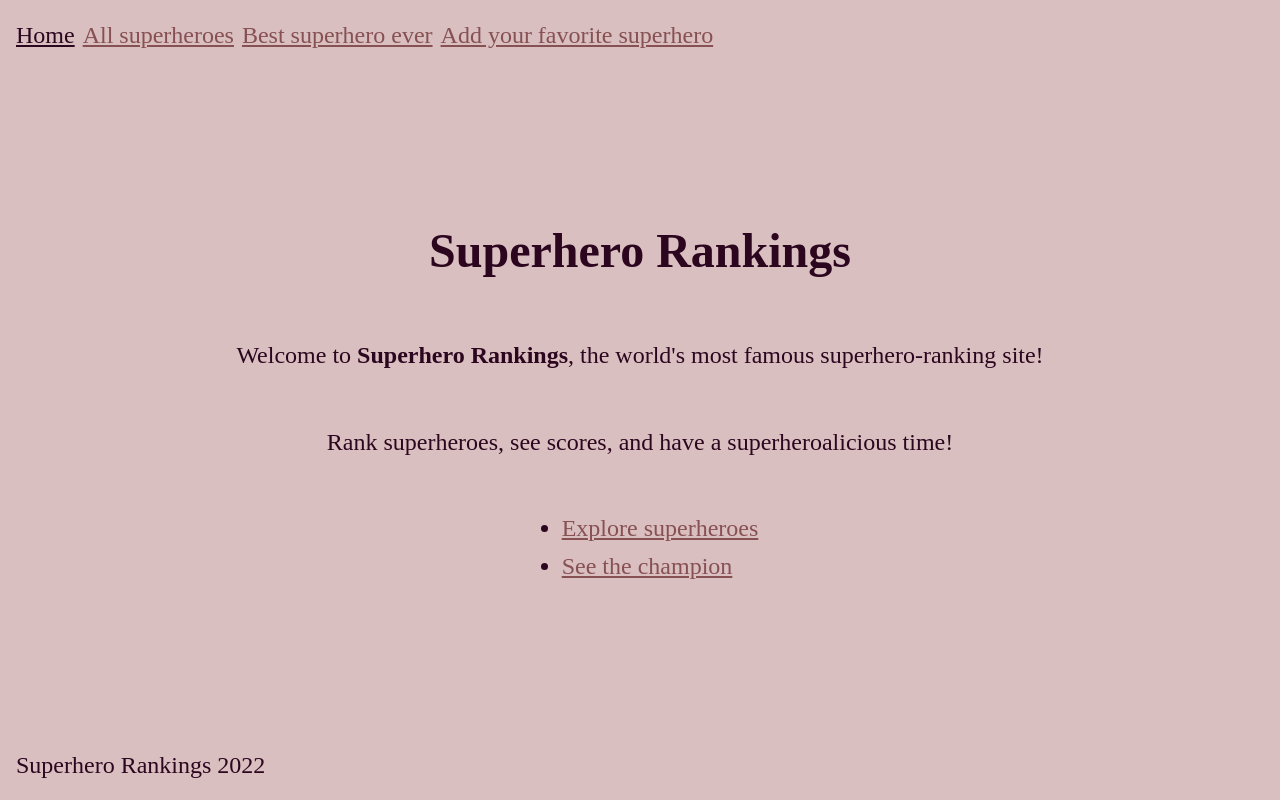
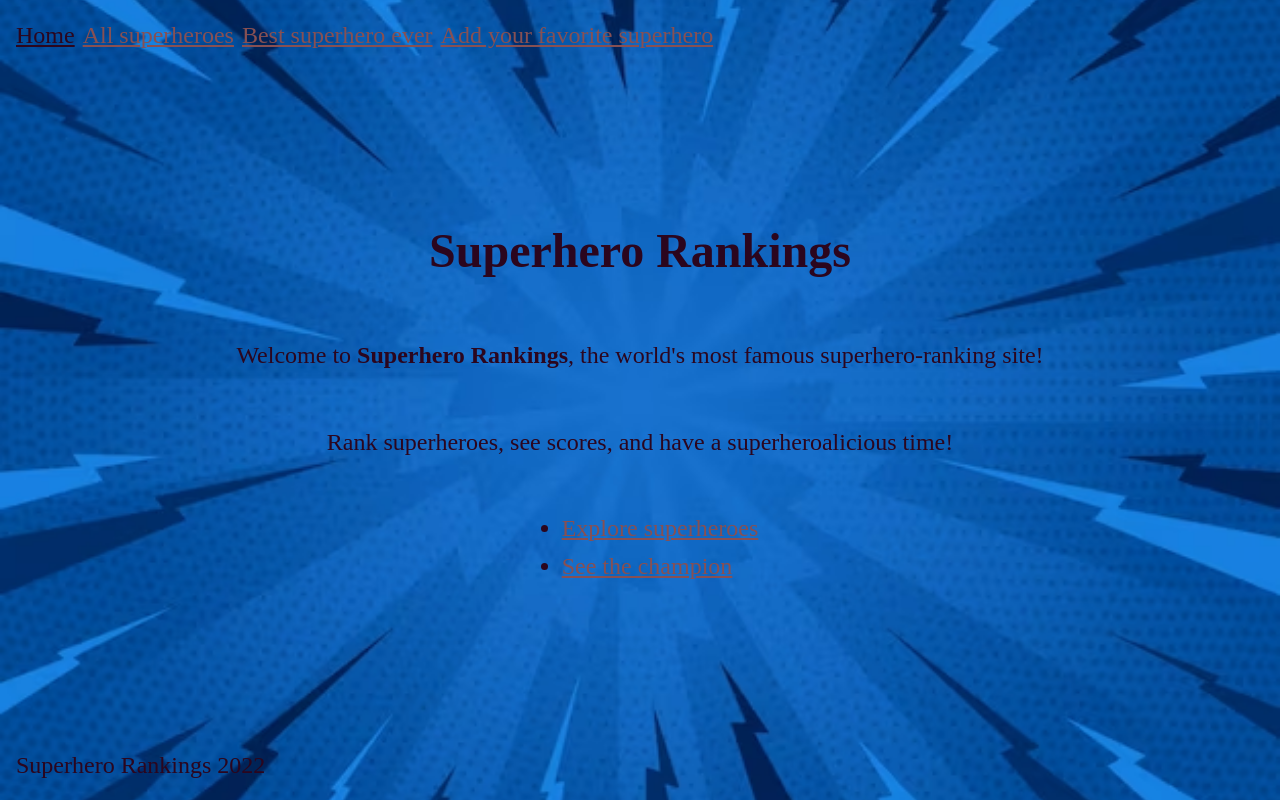
Before and after one commit to rickys93/superhero-app, a React (Vite) app in the folder client/: page / in a window 1280 px wide. Built offline with nearby package versions, Linux system fonts and the light colour scheme.

Commit message:
Add CSS image background.

```diff
--- a/client/src/assets/app.css
+++ b/client/src/assets/app.css
@@ -7,7 +7,13 @@
     line-height: 1.6;
     font-size: 24px;
     color: #2b061e;
-    background: #d9bfc0;
+    background-attachment: fixed;
+    background-image: url("background.jpg");
+    background-color: #cccccc;
+    height: 500px;
+    background-position: center;
+    background-repeat: no-repeat;
+    background-size: cover;
 }
 
 #root {
```
Also changed, not shown: client/src/assets/background.jpg (added).
